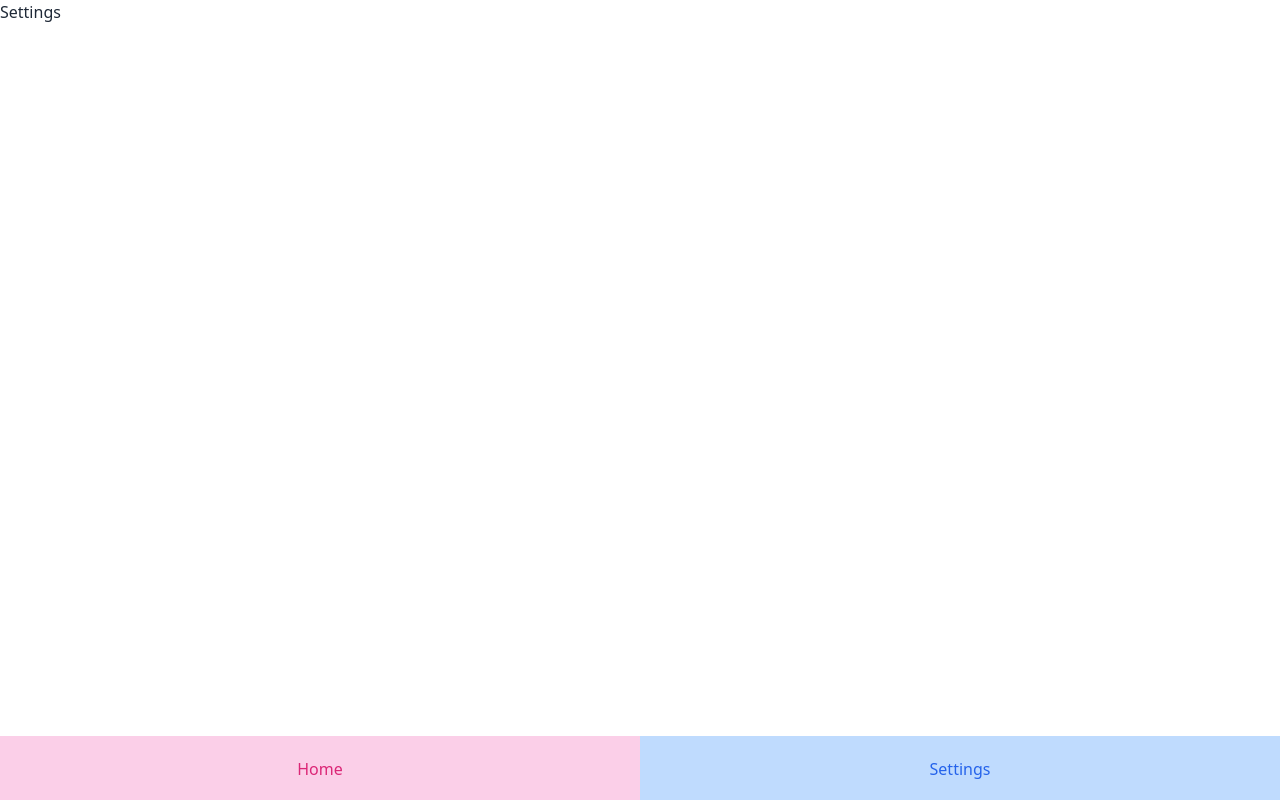
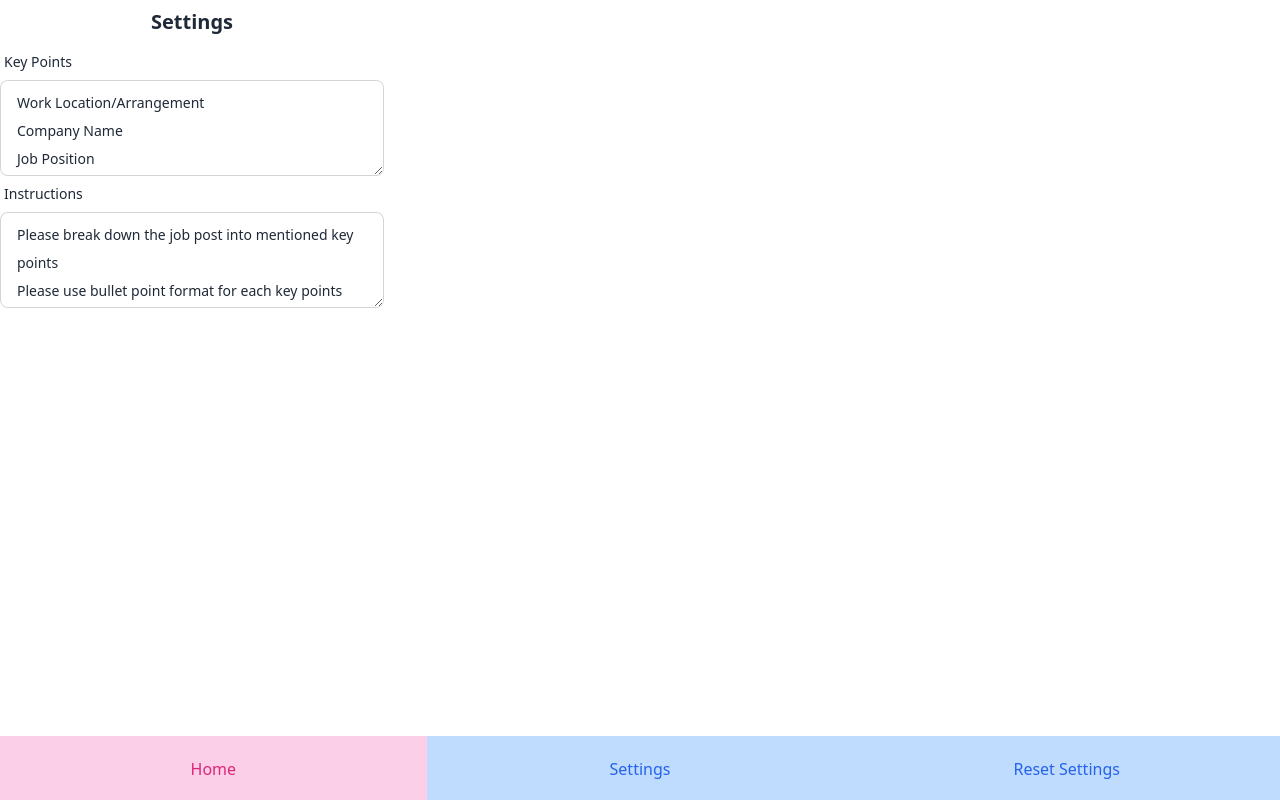
Before and after one commit to adliih/chrome-job-post-ai-summarizer, a React (Vite) app: page /settings in a window 1280 px wide. Both pictures are taken after a click on the button "Settings". Built offline with nearby package versions, Linux system fonts and the light colour scheme; no server answers.

Commit message:
settings page to configure keypoints and instructions

```diff
--- a/src/App.tsx
+++ b/src/App.tsx
@@ -31,9 +31,12 @@ function App() {
   return (
     <Layout>
       <div>
-        <div className="p-2">
-          <span>URL: {url}</span>
+        <div className="flex justify-center text-center">
+          <span className="p-2 text-xl font-bold text-center">
+            Prompt Generator
+          </span>
         </div>
+        <p>Paste the job description in the Job Post Text Area</p>
         <div className="form-control">
           <label className="label">
             <span className="label-text">Job Post</span>
--- a/src/Layout.tsx
+++ b/src/Layout.tsx
@@ -1,5 +1,6 @@
 import React from "react";
 import { Link, useNavigate } from "react-router-dom";
+import { resetSettings } from "./feature/settings/storage";
 
 export default function Layout({ children }: React.PropsWithChildren) {
   const navigate = useNavigate();
@@ -20,6 +21,12 @@ export default function Layout({ children }: React.PropsWithChildren) {
         >
           <span className="btm-nav-label">Settings</span>
         </button>
+        <button
+          className="text-blue-600 bg-blue-200 border-blue-600"
+          onClick={() => resetSettings()}
+        >
+          <span className="btm-nav-label">Reset Settings</span>
+        </button>
       </div>
     </div>
   );
--- a/src/feature/settings/settings.slice.ts
+++ b/src/feature/settings/settings.slice.ts
@@ -7,15 +7,11 @@ export const settingsSlice = createSlice({
   initialState,
   name: "settings",
   reducers: {
-    update: (state, { payload }: { payload: Partial<Settings> }) => {
-      if (payload.instructions) {
-        state.instructions = payload.instructions;
-      }
-      if (payload.keyPoints) {
-        state.keyPoints = payload.keyPoints;
-      }
+    update: (state, { payload }: { payload: Settings }) => {
+      state.instructions = payload.instructions;
+      state.keyPoints = payload.keyPoints;
 
-      saveSettings(state);
+      saveSettings({ ...state, ...payload });
     },
   },
 });
--- a/src/feature/settings/storage.ts
+++ b/src/feature/settings/storage.ts
@@ -40,3 +40,7 @@ export async function getSettings(): Promise<Settings> {
   await saveSettings(defaultSettings);
   return defaultSettings;
 }
+
+export async function resetSettings(): Promise<void> {
+  await chrome.storage.local.clear();
+}
--- a/src/pages/Settings.tsx
+++ b/src/pages/Settings.tsx
@@ -1,6 +1,60 @@
 import React from "react";
 import Layout from "../Layout";
+import { useAppDispatch, useAppSelector } from "../app/hooks";
+import { update } from "../feature/settings";
+
+const ITEM_SPLITTER = "\n";
 
 export default function Settings() {
-  return <Layout>Settings</Layout>;
+  const settings = useAppSelector((state) => state.settings);
+  const dispatch = useAppDispatch();
+
+  const handleChangeKeyPoints = (input: string) => {
+    dispatch(
+      update({
+        ...settings,
+        keyPoints: input.split(ITEM_SPLITTER),
+      })
+    );
+  };
+  const handleChangeInstructions = (input: string) => {
+    dispatch(
+      update({
+        ...settings,
+        instructions: input.split(ITEM_SPLITTER),
+      })
+    );
+  };
+
+  return (
+    <Layout>
+      <div className="flex justify-center text-center">
+        <span className="p-2 text-xl font-bold text-center">Settings</span>
+      </div>
+      <div className="form-control">
+        <label className="label">
+          <span className="label-text">Key Points</span>
+        </label>
+        <textarea
+          className="h-24 textarea textarea-bordered"
+          value={settings.keyPoints
+            .map((item) => `${item}`)
+            .join(ITEM_SPLITTER)}
+          onChange={(e) => handleChangeKeyPoints(e.target.value)}
+        ></textarea>
+      </div>
+      <div className="form-control">
+        <label className="label">
+          <span className="label-text">Instructions</span>
+        </label>
+        <textarea
+          className="h-24 textarea textarea-bordered"
+          value={settings.instructions
+            .map((item) => `${item}`)
+            .join(ITEM_SPLITTER)}
+          onChange={(e) => handleChangeInstructions(e.target.value)}
+        ></textarea>
+      </div>
+    </Layout>
+  );
 }
```
